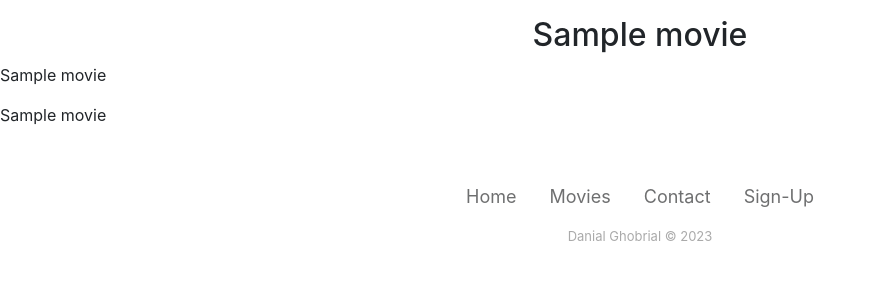
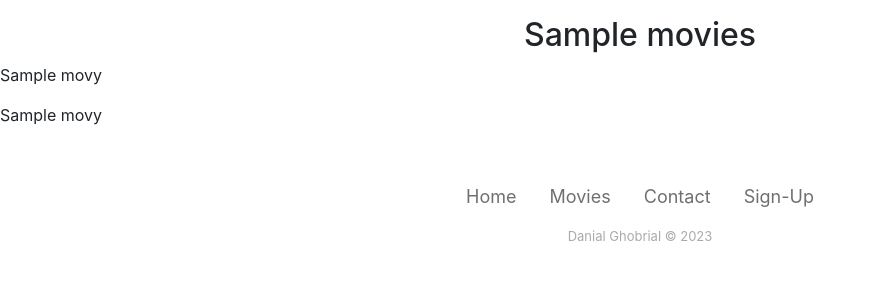
Before and after one commit to DanialGhobrial/DanialGhobrial, a Flask app: template templates/movies.html in a window 1280 px wide. Shown: the part 140-440 px from the top of the page, without its empty margins (0-875 px from the left). Run offline with Flask 3, Linux system fonts and the light colour scheme; the template is opened without the code that fills it: most values are stand-ins (such as "Sample title", 1, 10 or a date in 2020); some libraries are stand-ins or nearby versions.

Commit message:
Forgot to commit last class

```diff
--- a/routes.py
+++ b/routes.py
@@ -20,16 +20,12 @@ def contact():
 
 
 @app.route('/movies')
-def movie():
+def movies():
     conn = sqlite3.connect('Database/Final.db')
     cur = conn.cursor()
-    movie = cur.fetchone()
-    cur.execute('SELECT * FROM Movie WHERE id=?',(movie[1],))
-    genre = cur.fetchone()
-    cur.execute('SELECT * FROM Movie WHERE id=?',(movie[3],))
-    director = cur.fetchone()
-    cur.execute('SELECT * FROM Movie WHERE id=?',(movie[4],))
-    return render_template('movies.html', movie=movie,genre=genre,director=director)
+    cur.execute('SELECT * FROM Movie')
+    movies = cur.fetchall()
+    return render_template('movies.html', movies=movies)
 
 if __name__ == "__main__":
     app.run(debug=True)
--- a/templates/movies.html
+++ b/templates/movies.html
@@ -1,4 +1,4 @@
 {% extends "layout.html" %}
 {% block content %}
-<h2>{{movie}}</h2><p>{{movie[1]}}</p><p>{{movie[3]}}</p>
+<h2>{{movies}}</h2><p>{{movies[1]}}</p><p>{{movies[3]}}</p>
 {% endblock %}
```
